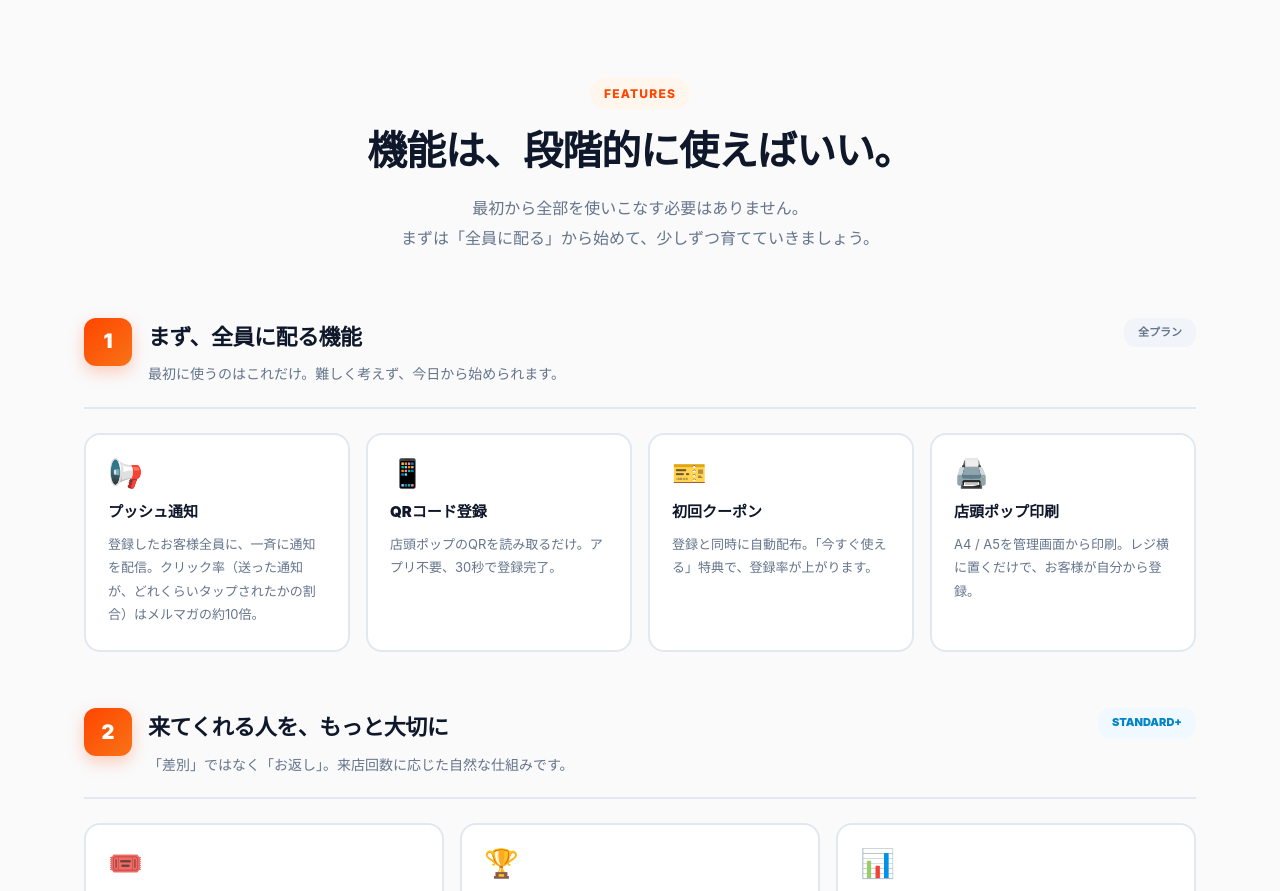
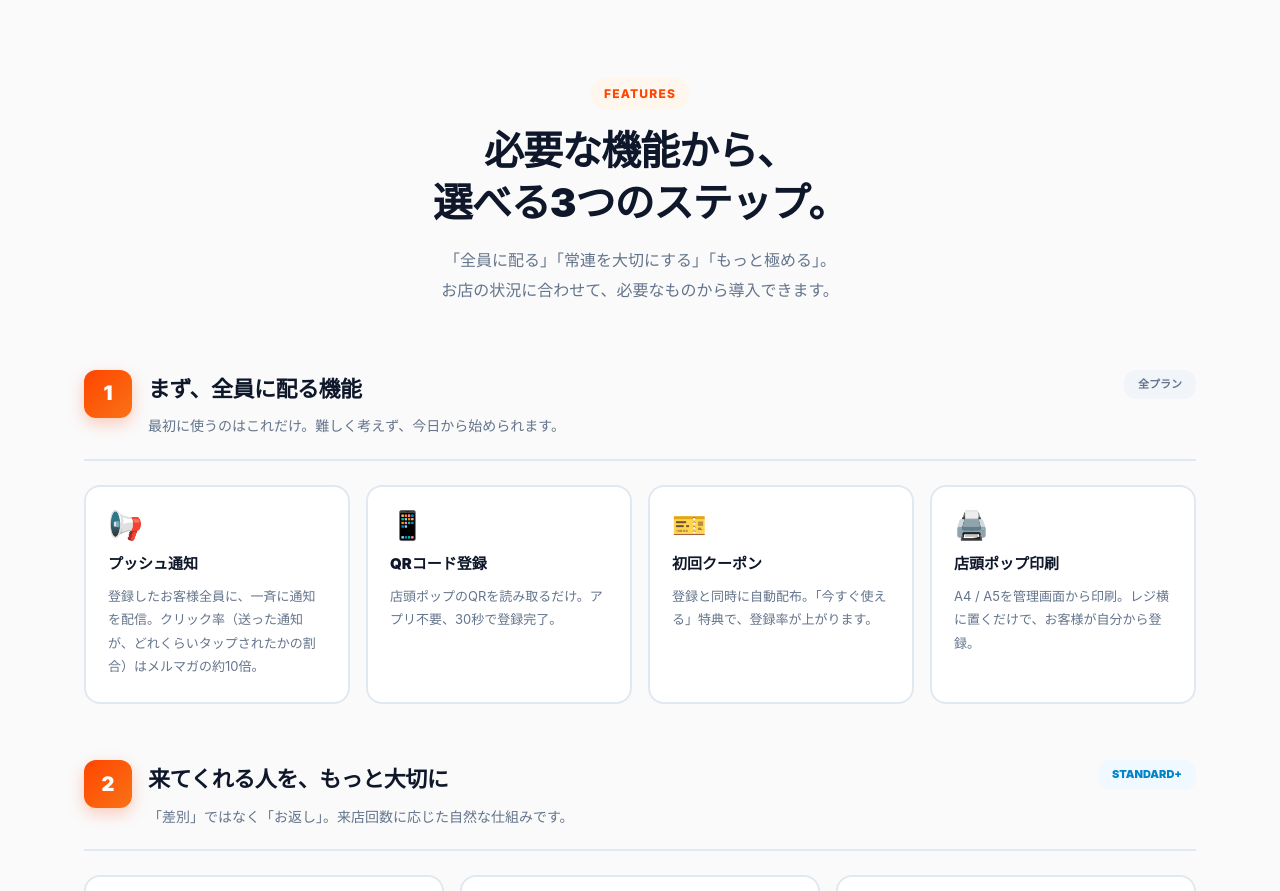
Before and after one commit to thellcishii-lang/push-taro, a Next.js app: page / in a window 1280 px wide. Shown: the part 9300-10191 px from the top of the page. Built offline with nearby package versions, Linux system fonts and the light colour scheme; no server answers.

Commit message:
Update HomeClient.tsx

```diff
--- a/app/components/HomeClient.tsx
+++ b/app/components/HomeClient.tsx
@@ -650,8 +650,11 @@ export default function HomeClient() {
         <div className="container">
           <div className="section-header reveal">
             <span className="section-tag">Features</span>
-            <h2>機能は、段階的に使えばいい。</h2>
-            <p>最初から全部を使いこなす必要はありません。<br />まずは「全員に配る」から始めて、少しずつ育てていきましょう。</p>
+            <h2>必要な機能から、<br />選べる3つのステップ。</h2>
+            <p>
+  「全員に配る」「常連を大切にする」「もっと極める」。<br />
+  お店の状況に合わせて、必要なものから導入できます。
+</p>
           </div>
 
           <div className="feature-group">
```
